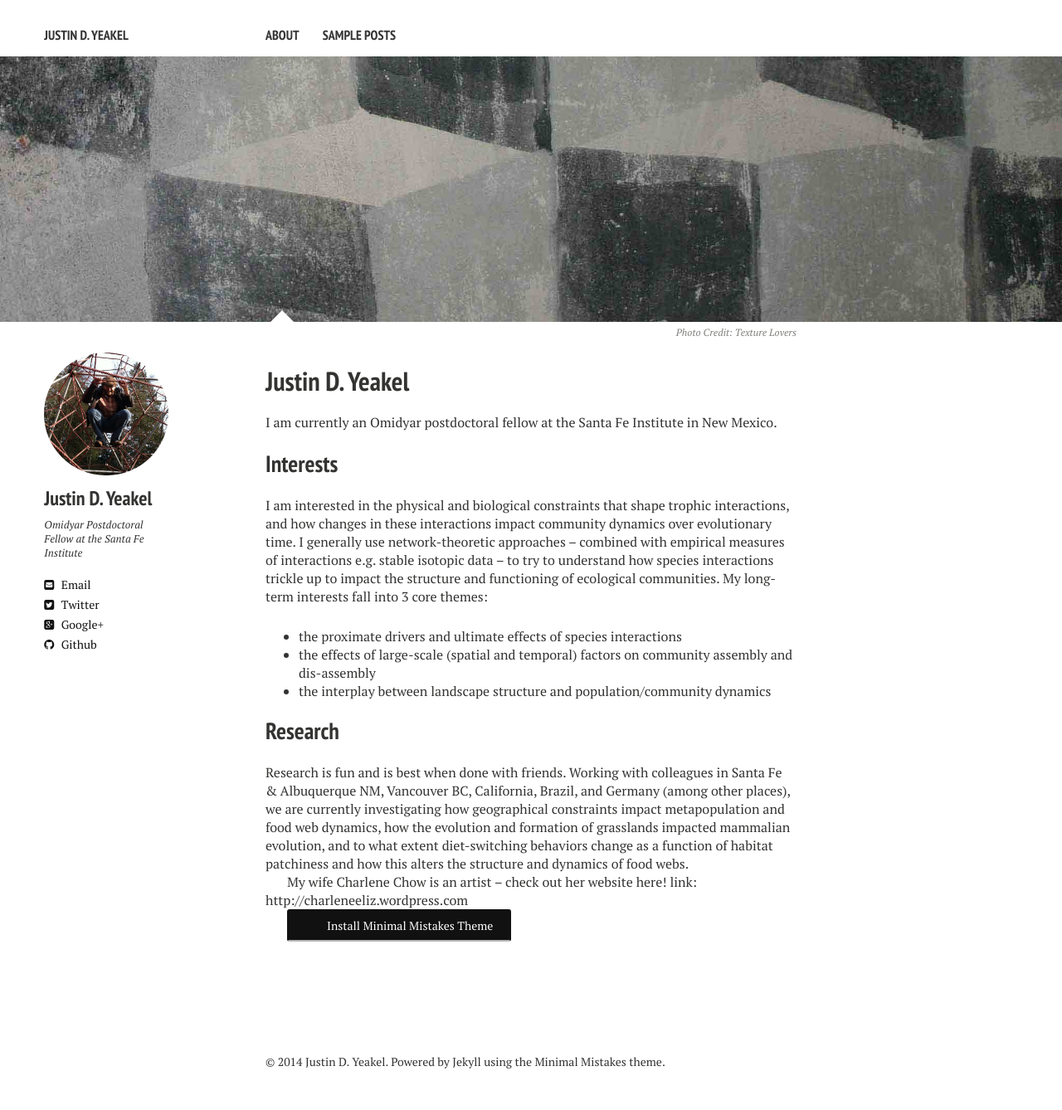
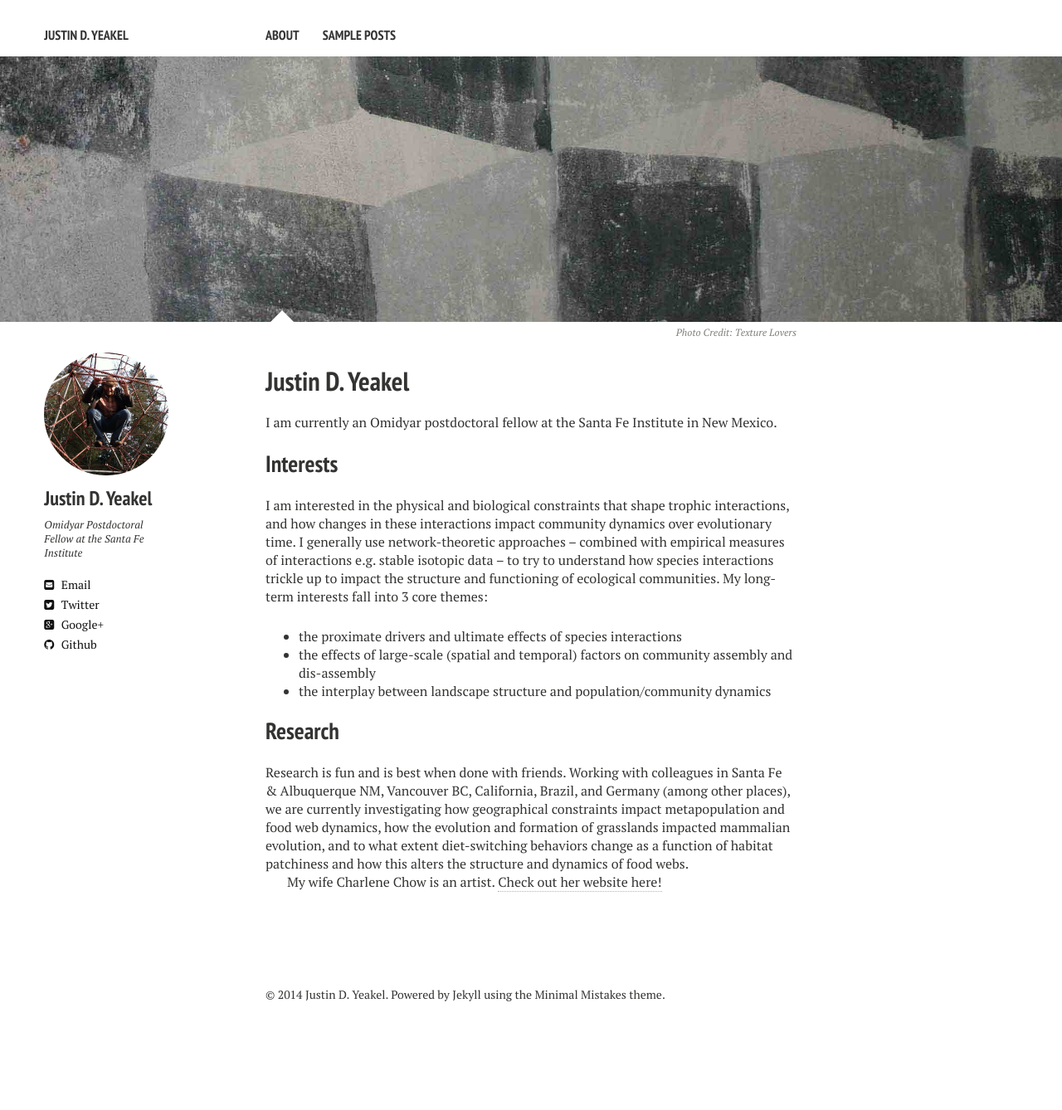
Before and after one commit to jdyeakel/jdyeakel.github.io, a Jekyll site: the page built from about/index.md, in a window 1280 px wide. Shown: the whole page at 83% size. Built offline with Jekyll 4.4.1, drawn with Linux system fonts in a browser that asks for light colours; nearby versions of some CDN libraries; after the commit the page ends 1257 px from its top, so only the background shows below that.

Commit message:
Markdown edits 2  to about/index.md

```diff
--- a/about/index.md
+++ b/about/index.md
@@ -24,6 +24,5 @@ I am interested in the physical and biological constraints that shape trophic in
 
 Research is fun and is best when done with friends. Working with colleagues in Santa Fe & Albuquerque NM, Vancouver BC, California, Brazil, and Germany (among other places), we are currently investigating how geographical constraints impact metapopulation and food web dynamics, how the evolution and formation of grasslands impacted mammalian evolution, and to what extent diet-switching behaviors change as a function of habitat patchiness and how this alters the structure and dynamics of food webs.
 
-My wife Charlene Chow is an artist – check out her website here! link: http://charleneeliz.wordpress.com
 
-<a markdown="0" href="{{ site.url }}/theme-setup" class="btn">Install Minimal Mistakes Theme</a>
+My wife Charlene Chow is an artist. [Check out her website here!](http://charleneeliz.wordpress.com)
```
